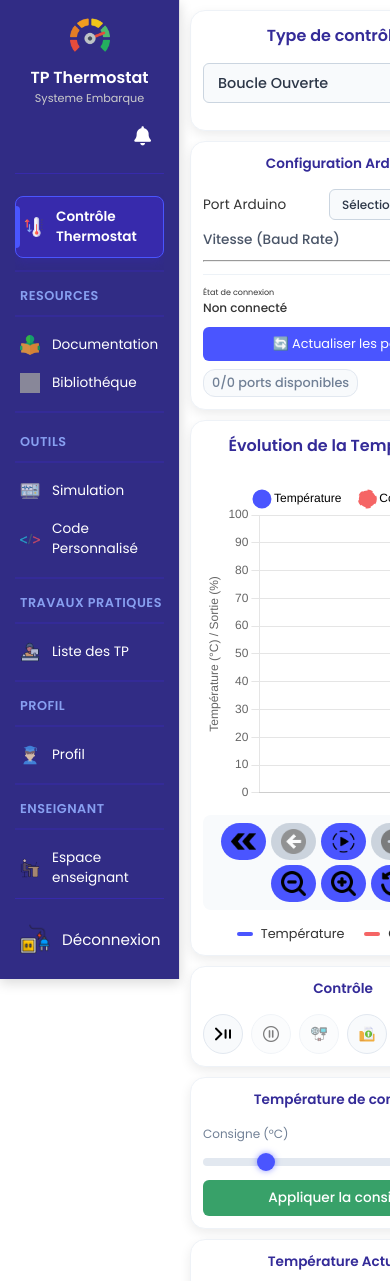
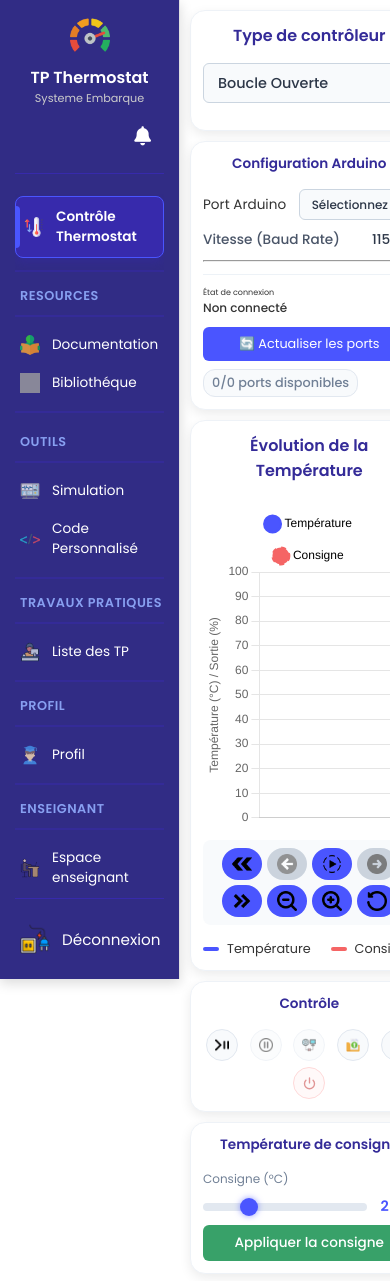
Before and after one commit to 2523Razak/uam-thermostat, a Flask app: page / in a window 390 px wide. Shown: the top 1281 px of the page. Run offline with Flask 3, Linux system fonts and the light colour scheme; the visitor is signed in with stand-in values (Sample User, id 1); data that the repository does not hold is empty; some libraries are stand-ins or nearby versions; grey boxes are pictures that could not be loaded.

Commit message:
Update style.css

```diff
--- a/static/css/style.css
+++ b/static/css/style.css
@@ -598,7 +598,7 @@ body {
 
 .dashboard-grid {
     display: grid;
-    grid-template-columns: repeat(4, 1fr);
+    grid-template-columns: repeat(4, minmax(0, 1fr));   /* minmax(0,…) : le contenu d'une colonne n'élargit plus la grille */
     gap: 10px;
     align-items: stretch;
 }
@@ -750,9 +750,10 @@ body {
 
 #controle-buttons .actions-container {
     display: flex;
-    justify-content: space-between;
-    align-items: center;
-    gap: 8px;
+    justify-content: center;
+    align-items: center;
+    flex-wrap: wrap;
+    gap: 6px;
     margin-top: 10px;
 }
 
@@ -760,8 +761,9 @@ body {
     background: #f8fafc;
     border: 1px solid #e2e8f0;
     cursor: pointer;
-    width: 45px;
-    height: 45px;
+    width: 34px;
+    height: 34px;
+    padding: 0;
     border-radius: 50%;
     display: flex;
     align-items: center;
@@ -787,9 +789,10 @@ body {
     transform: none;
 }
 
-#controle-buttons .action-item img {
-    width: 18px;
-    height: 18px;
+#controle-buttons .action-item img,
+#controle-buttons .action-item svg {
+    width: 15px;
+    height: 15px;
 }
 
 /* Bloc Consigne */
@@ -981,7 +984,7 @@ select:focus {
 }
 
 .chart-nav-btn {
-    padding: 8px 8px;
+    padding: 6px 8px;
     background-color: #4a55ff;
     color: white;
     border: none;
@@ -990,7 +993,7 @@ select:focus {
     font-size: 14px;
     font-family: 'Poppins', sans-serif;
     transition: background-color 0.3s ease;
-    min-width: 40px;
+    min-width: 36px;
 }
 
 .chart-nav-btn:hover:not(:disabled) {
@@ -1018,8 +1021,8 @@ select:focus {
 }
 
 .chart-nav-btn img {
-    width: 25px;
-    height: 25px;
+    width: 20px;
+    height: 20px;
     display: block;
 }
 
@@ -1496,13 +1499,13 @@ select option:disabled {
     }
 
     #controle-buttons .action-item {
-        width: 40px;
-        height: 40px;
+        width: 32px;
+        height: 32px;
     }
 
     #controle-buttons .action-item img {
-        width: 16px;
-        height: 16px;
+        width: 14px;
+        height: 14px;
     }
 
     .sidebar::-webkit-scrollbar {
```
